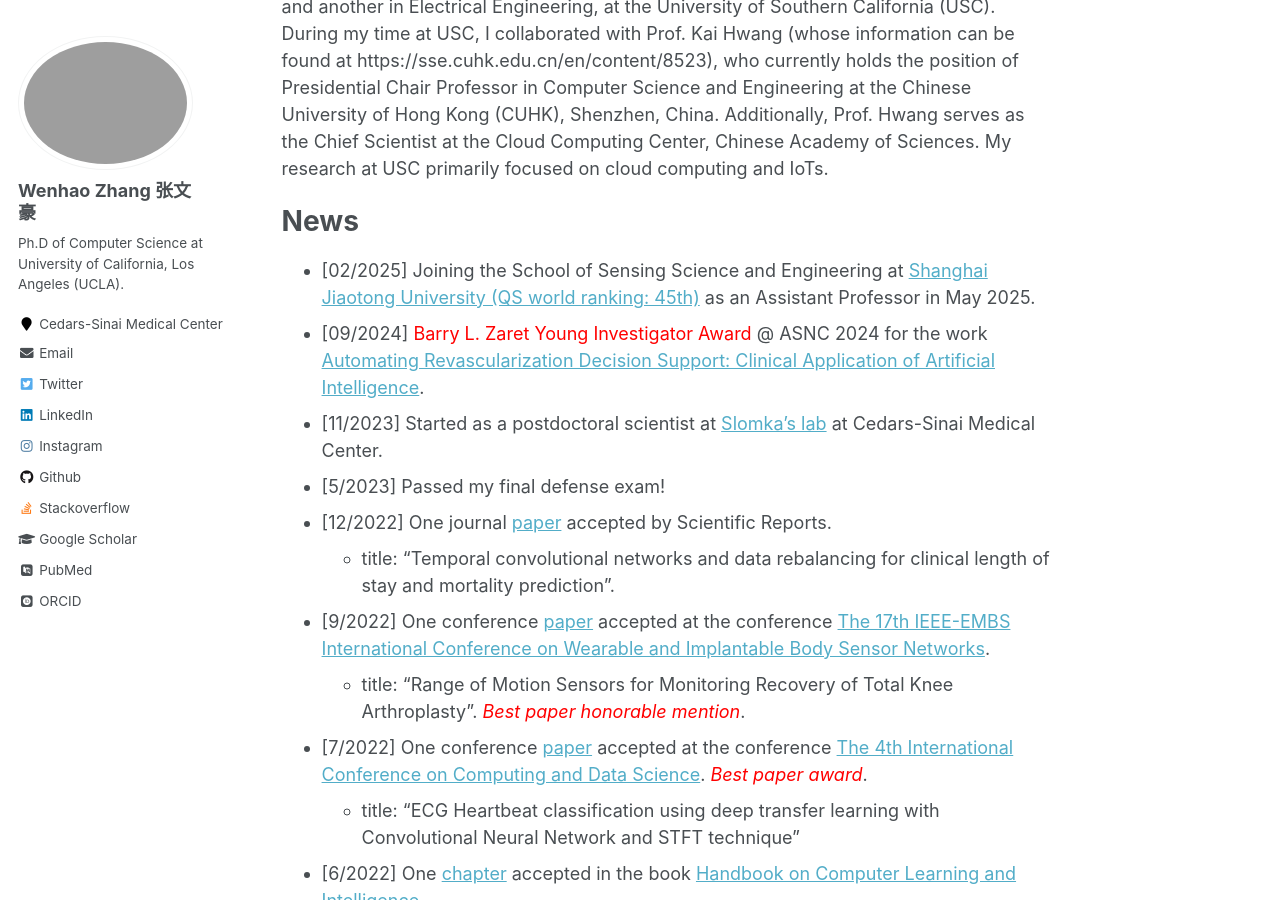
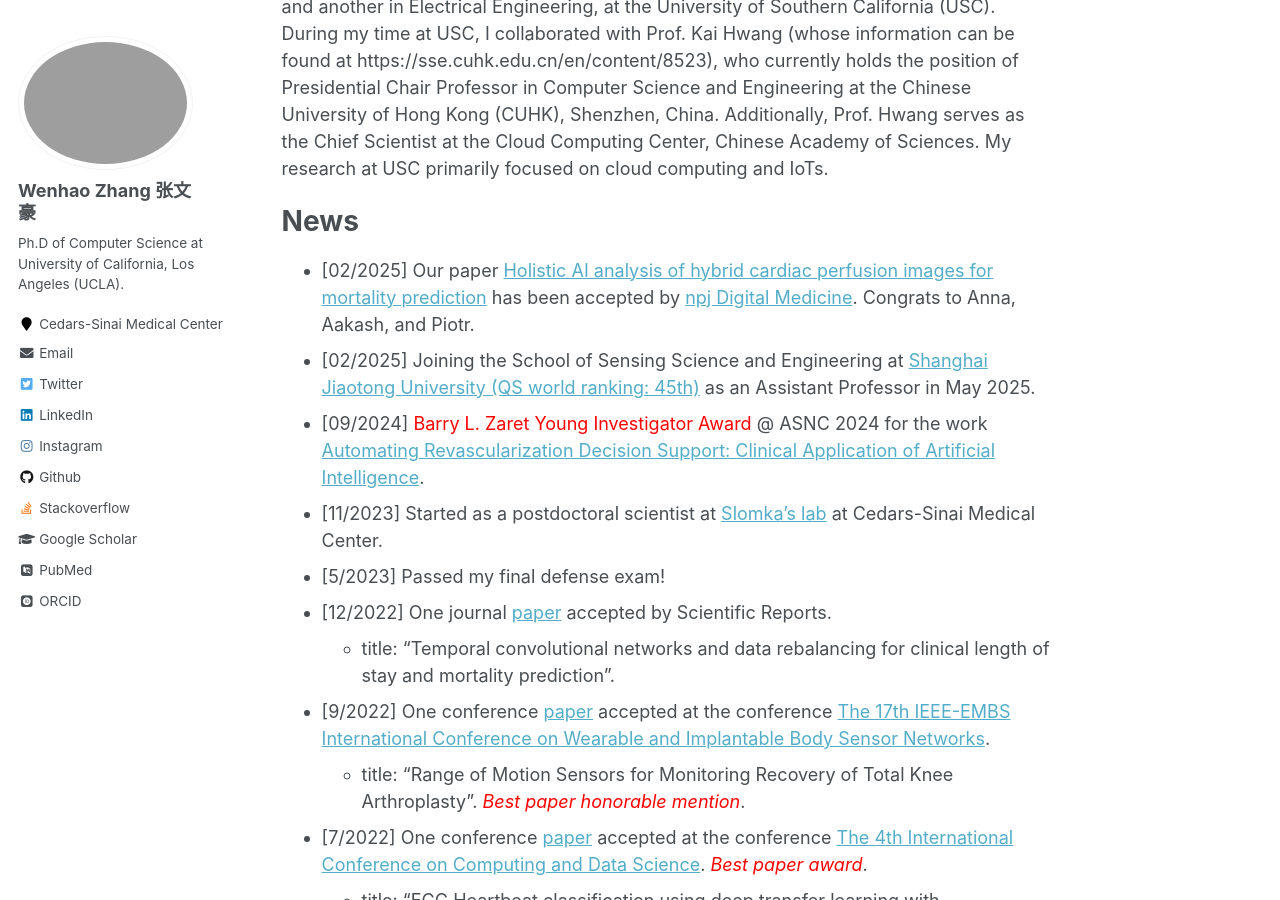
Before and after one commit to wenhaoz-fengcai/wenhaoz-fengcai.github.io, a Jekyll site: the page built from _pages/about.md, in a window 1280 px wide and 900 px high, scrolled down 380 px. Built offline with Jekyll 4.4.1, drawn with Linux system fonts in a browser that asks for light colours; some web fonts are replaced.

Commit message:
Update about.md

```diff
--- a/_pages/about.md
+++ b/_pages/about.md
@@ -14,6 +14,7 @@ Before joining UCLA, I pursued two Master of Science degrees, one in Computer Sc
 
 News
 =====
+* [02/2025] Our paper [Holistic AI analysis of hybrid cardiac perfusion images for mortality prediction](https://www.medrxiv.org/content/10.1101/2024.04.23.24305735v1.supplementary-material) has been accepted by [npj Digital Medicine](IF: 15.4, 2021). Congrats to Anna, Aakash, and Piotr.
 * [02/2025] Joining the School of Sensing Science and Engineering at [Shanghai Jiaotong University (QS world ranking: 45th)](https://ssse.sjtu.edu.cn/) as an Assistant Professor in May 2025.
 * [09/2024] <span style="color:red">Barry L. Zaret Young Investigator Award</span> @ ASNC 2024 for the work [Automating Revascularization Decision Support: Clinical Application of Artificial Intelligence](https://www.journalofnuclearcardiology.org/article/S1071-3581(24)00677-9/fulltext).
 * [11/2023] Started as a postdoctoral scientist at [Slomka's lab](https://www.cedars-sinai.edu/health-sciences-university/research/labs/slomka.html) at Cedars-Sinai Medical Center.
```
